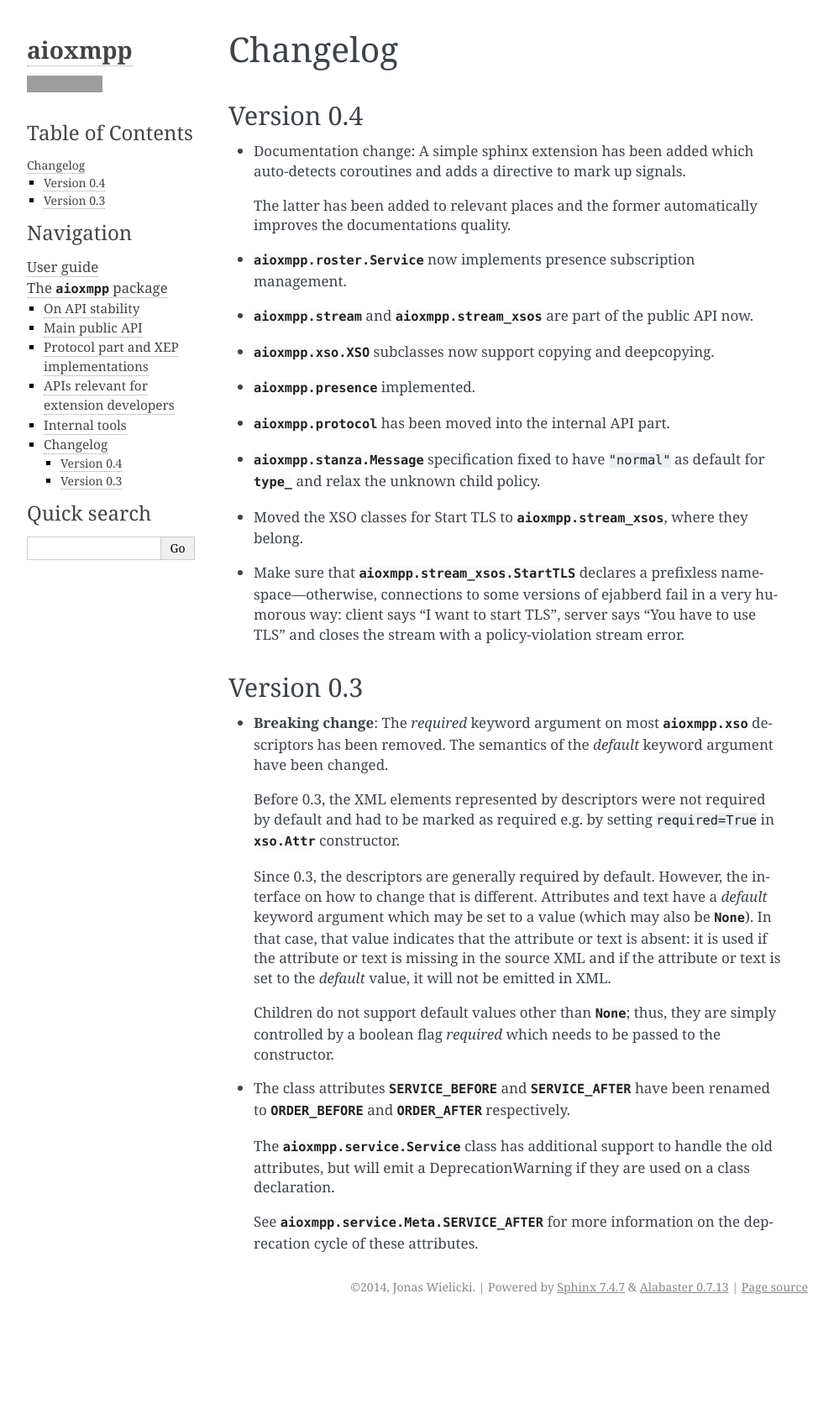
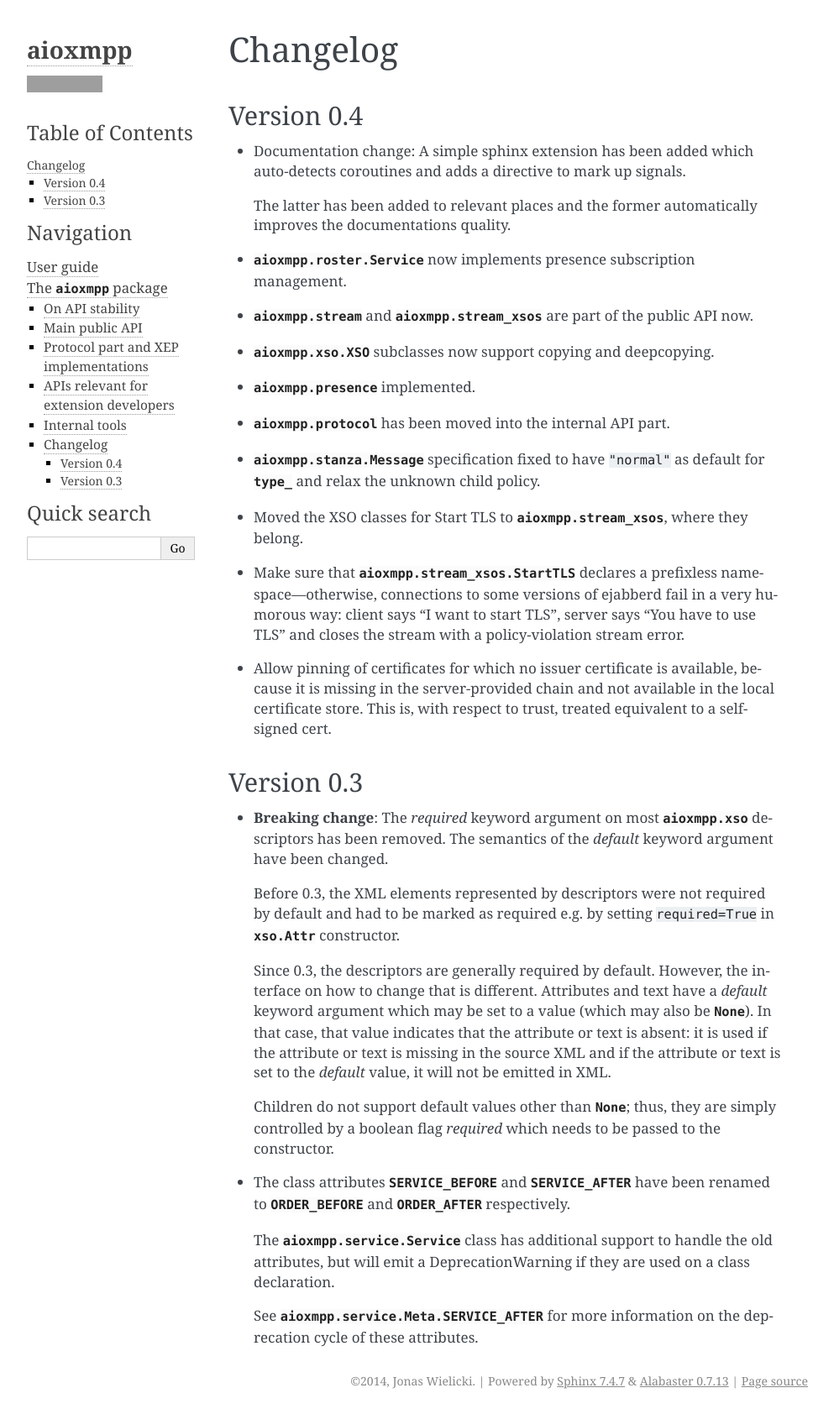
Before and after one commit to horazont/aioxmpp, a Sphinx documentation site: the page built from docs/api/changelog.rst, in a window 1280 px wide. Shown: the whole page at 84% size, without its empty margins (148-1141 px from the left). Built offline with Sphinx 7.4.7, drawn with Linux system fonts in a browser that asks for light colours; before the commit the page ends 1572 px from its top, so only the background shows below that; grey boxes are pictures that could not be loaded.

Commit message:
Add missing issuer certificate to errors which still allow pinning

```diff
--- a/docs/api/changelog.rst
+++ b/docs/api/changelog.rst
@@ -36,6 +36,11 @@ Version 0.4
   very humorous way: client says "I want to start TLS", server says "You have
   to use TLS" and closes the stream with a policy-violation stream error.
 
+* Allow pinning of certificates for which no issuer certificate is available,
+  because it is missing in the server-provided chain and not available in the
+  local certificate store. This is, with respect to trust, treated equivalent
+  to a self-signed cert.
+
 Version 0.3
 ===========
 
```
Also changed, not shown: 1 other file.
